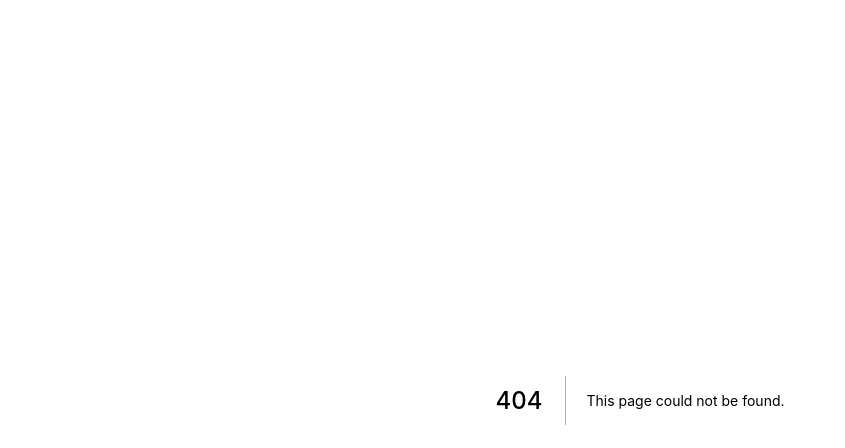
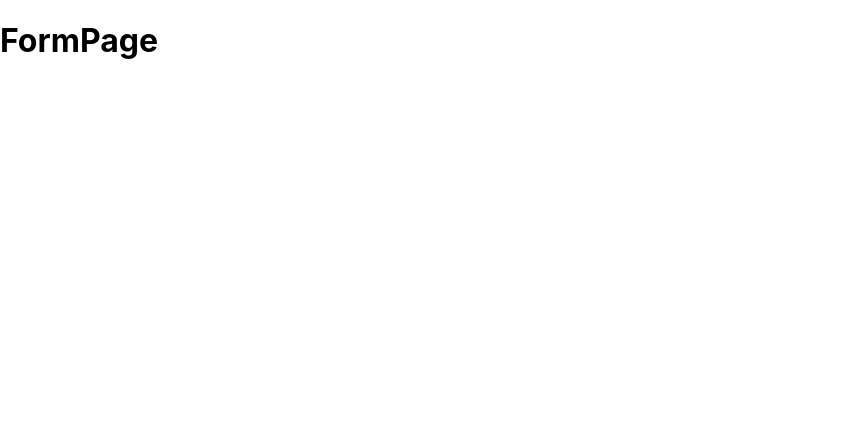
Before and after one commit to Tharunkumar001/pylampDomainRealm, a Next.js app: page /FormPage in a window 1280 px wide. Before the commit this address had no page. Shown: the top 448 px of the page, without its empty margins (0-845 px from the left). Built offline with nearby package versions, Linux system fonts and the light colour scheme.

Commit message:
default form ui updated

```diff
--- /dev/null
+++ b/pages/FormPage.js
@@ -0,0 +1,23 @@
+import Head from 'next/head';
+import styles from '../styles/Home.module.css';
+import { useEffect, useState } from 'react';
+import axios from 'axios';
+import { Button, Card, IconButton, ListItem, Tab, Table } from '@material-ui/core';
+import { Grid } from '@material-ui/core';
+import BoxIcon from "@material-ui/icons/AddBoxOutlined"
+import ListIcon from "@material-ui/icons/ListAltOutlined";
+import DeleteIcon from "@material-ui/icons/Delete";
+import {Dialog, DialogActions, DialogContent, DialogContentText, DialogTitle } from '@material-ui/core';
+import { CircularProgress } from '@material-ui/core';
+
+
+const FormPage = (props) => {
+
+return (
+    <div>
+        <h1>FormPage</h1>
+    </div>
+)
+}
+
+export default FormPage;
```
Also changed, not shown: pages/FormContainer/DefaultForm.js (+6 -2 lines).
